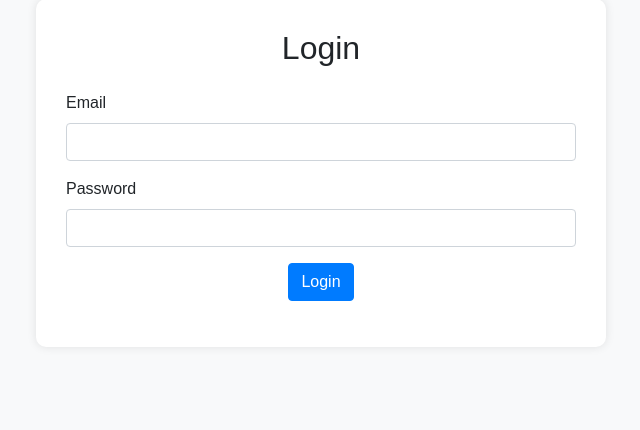
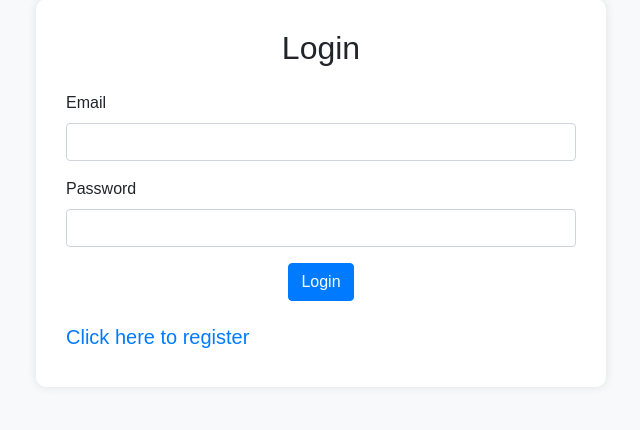
Before and after one commit to kunal-geeks/movie_api, a Flask app: page /login in a window 1280 px wide. Shown: the part 89-519 px from the top of the page, without its empty margins (319-959 px from the left). Run offline with Flask 3, Linux system fonts and the light colour scheme; some libraries are stand-ins or nearby versions.

Commit message:
Update login.html

```diff
--- a/app/templates/login.html
+++ b/app/templates/login.html
@@ -30,6 +30,7 @@
                         <button type="submit" class="btn btn-primary">Login</button>
                     </div>
                 </form>
+                <a class="navbar-brand" href="/register">Click here to register</a>
             </div>
         </div>
     </div>
```
